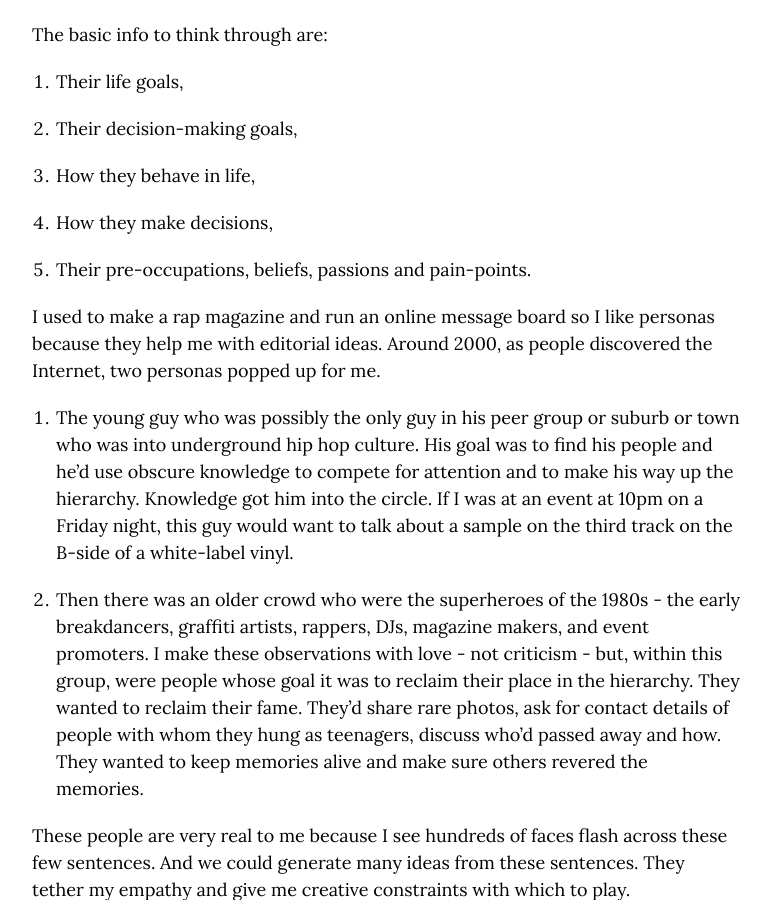
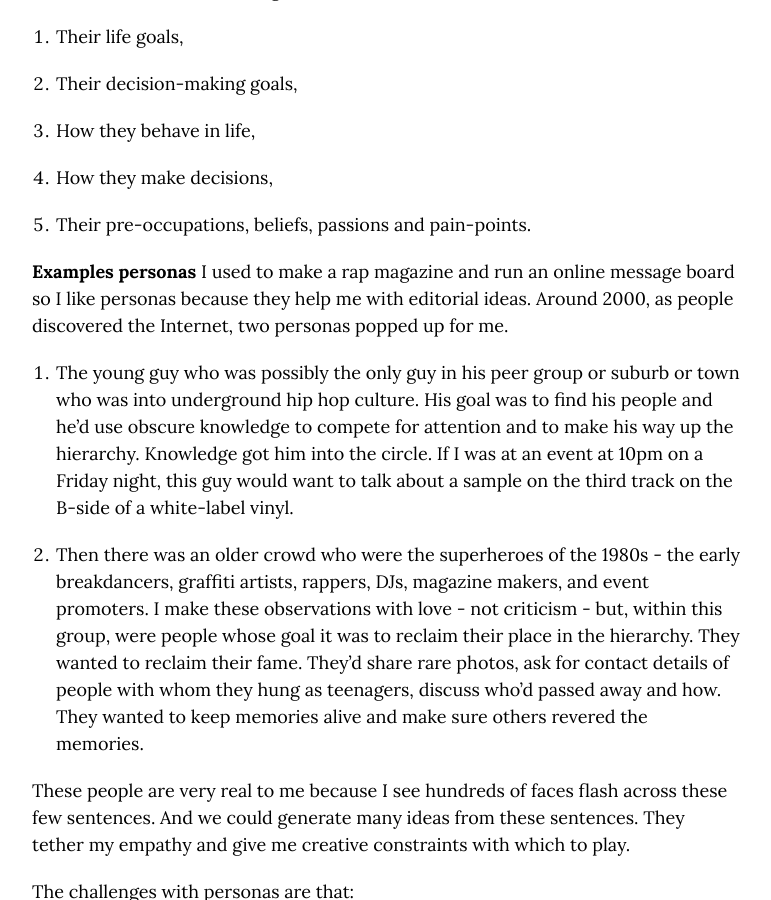
Before and after one commit to markhpollard/markhpollard.github.io, a Jekyll site: the page built from _posts/2018-09-27-how-to-do-account-planning-a-simple-approach.markdown, in a window 1280 px wide and 900 px high, scrolled down 6816 px. Shown: the whole window, without its empty margins (254-1025 px from the left). Built offline with Jekyll 4.4.1, drawn with Linux system fonts in a browser that asks for light colours; nearby versions of some CDN libraries.

Commit message:
Updated How To Do Account Planning A Simple Approach

```diff
--- a/_posts/2018-09-27-how-to-do-account-planning-a-simple-approach.markdown
+++ b/_posts/2018-09-27-how-to-do-account-planning-a-simple-approach.markdown
@@ -20,7 +20,7 @@
 1\. A huxster, or
 2\. Incompetent
 
-## [Take my brand strategy class on Skillshare](http://skl.sh/markpollard) and get two free months.
+> [Take my brand strategy class on Skillshare](http://skl.sh/markpollard) and get two free months.
 
 The job of account planning is to find meaning in mess. The act of account planning is simplicity. Yes, it is a messy business but it's complex only in the way that our brains are complex and see patterns everywhere and jump from one thought to another and then settle somewhere if only for a second.
 
@@ -66,7 +66,7 @@
 
 5. They'll have to see you differently.
 
-This is why "creative strategist" is a tautology. The title appeared to differentiate cool planners from those research types. It's unnecessary.  If you're a planner and not doing creative work then you aren't a planner.
+This is why "creative strategist" is a tautology. The title appeared to differentiate cool planners from those research types. It's unnecessary. If you're a planner and not doing creative work then you aren't a planner.
 
 And here's how to see you, the account planner, and your version of creativity while you're on the job: the ideas an account planner has are like the ideas of a good non-fiction writer where a good non-fiction writer will lace every paragraph with a new way to see the world.
 
@@ -100,7 +100,7 @@
 
 Here’s a scribble of an account planning process from 2010. You can click the image for the larger version.
 
-[![Approach-to-strategy-Mark-Pollard-2010.jpg](/uploads/Approach-to-strategy-Mark-Pollard-2010.jpg)](/uploads/Approach-to-strategy-Mark-Pollard-2010.jpg)
+![Approach-to-strategy-Mark-Pollard-2010.jpg](/uploads/Approach-to-strategy-Mark-Pollard-2010.jpg)
 
 Many of us squirm at the word "process". We can replace it with a word like "practice" but, whatever. This is how I've approached account planning and creative ideas in the past.
 
@@ -166,6 +166,7 @@
 
 5. Their pre-occupations, beliefs, passions and pain-points.
 
+**Examples personas**
 I used to make a rap magazine and run an online message board so I like personas because they help me with editorial ideas. Around 2000, as people discovered the Internet, two personas popped up for me.
 
 1. The young guy who was possibly the only guy in his peer group or suburb or town who was into underground hip hop culture. His goal was to find his people and he'd use obscure knowledge to compete for attention and to make his way up the hierarchy. Knowledge got him into the circle. If I was at an event at 10pm on a Friday night, this guy would want to talk about a sample on the third track on the B-side of a white-label vinyl.
```
